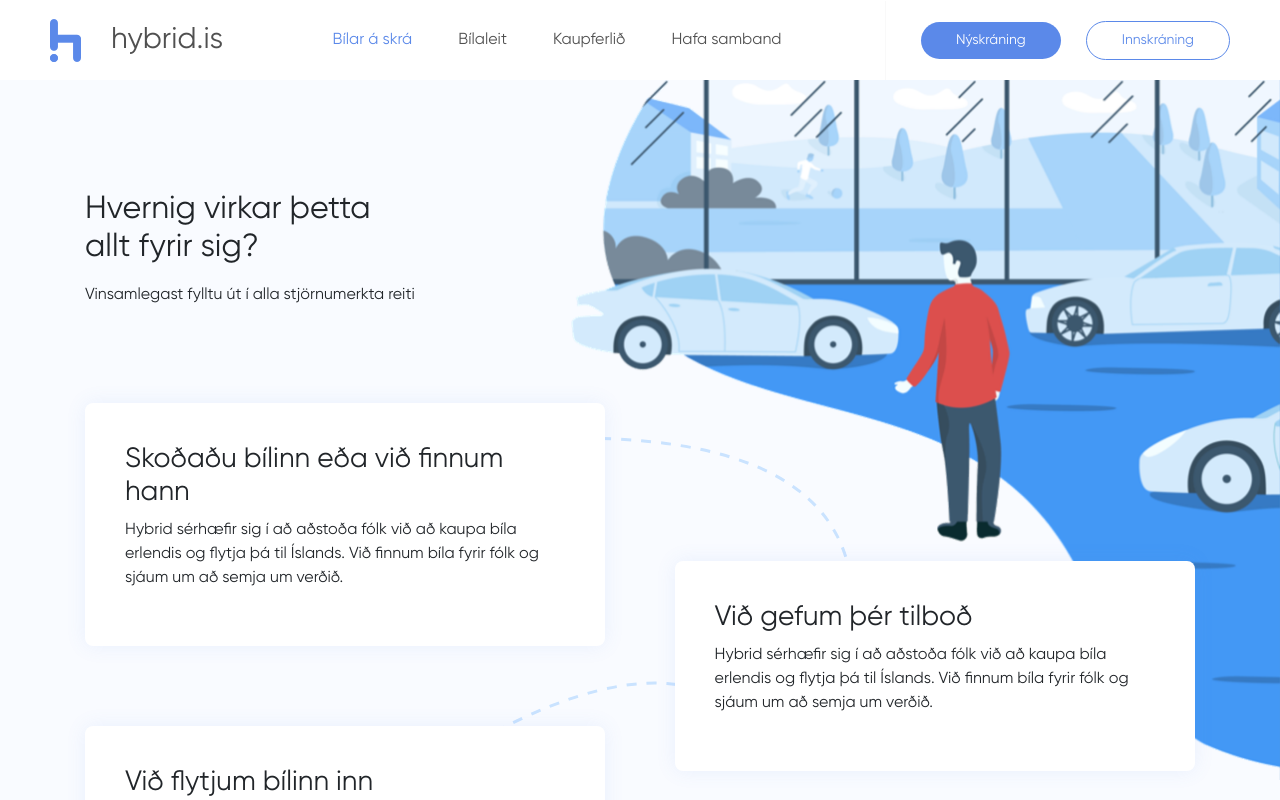
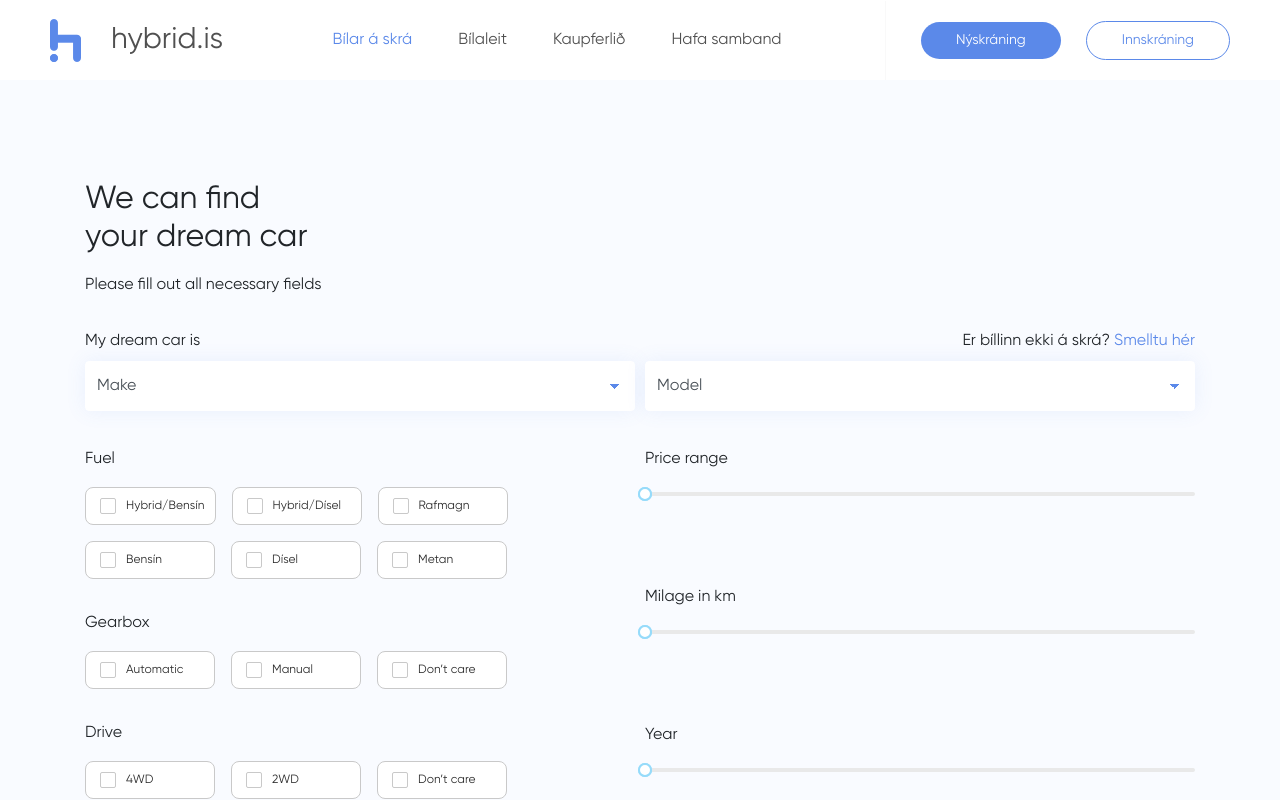
Before and after one commit to AbdurRehman712/hybrid-frontend, a React (Create React App) app: page / in a window 1280 px wide. Shown: the top 800 px of the page. Built offline with nearby package versions, Linux system fonts and the light colour scheme.

Commit message:
Routing Updated

```diff
--- a/src/App.js
+++ b/src/App.js
@@ -12,10 +12,10 @@ class App extends Component {
     <div className="App">
         <Header />
         <Switch>
-          <Route exact path='/' component={Home} />
+          <Route exact path='/' component={FindCarPage} />
           <Route exact path='/login' component={LoginPage} />
           <Route exact path='/contact' component={ContactPage} />
-          <Route exact path='/find' component={FindCarPage} />
+          <Route exact path='/buying-process' component={Home} />
         </Switch>
         <Footer />
     </div>
--- a/src/compontents/pages/FindCarPage.js
+++ b/src/compontents/pages/FindCarPage.js
@@ -1,11 +1,11 @@
 import React, { Component } from 'react';
-import Find from '../sections/forms/find/Find';
+import FindForm from '../sections/forms/find/FindForm';
 
 class FindCarPage extends Component {
     render() {
         return (
             <div>
-                <Find />
+                <FindForm />
             </div>
         )
     }
--- a/src/compontents/sections/forms/find/find.js
+++ b/src/compontents/sections/forms/find/FindForm.js
@@ -1,13 +1,13 @@
 import React, { Component } from 'react';
 import { Container, Row, Col, Form} from 'react-bootstrap';
 import 'rc-slider/assets/index.css';
-import './Find.css'
+import './find-form.css'
 
 const Slider = require('rc-slider');
 const createSliderWithTooltip = Slider.createSliderWithTooltip;
 const Range = createSliderWithTooltip(Slider.Range);
 
-class Find extends Component {
+class FindForm extends Component {
     render() {
         return (
             <section className="findcar">
@@ -207,4 +207,4 @@ class Find extends Component {
     }
 }
 
-export default Find
+export default FindForm
--- a/src/compontents/sections/header/Header.js
+++ b/src/compontents/sections/header/Header.js
@@ -16,7 +16,7 @@ class Header extends Component {
                         <Nav className="mx-auto">
                             <Nav.Link className="active" href="#home">Bílar á skrá</Nav.Link>
                             <Nav.Link href="#link">Bílaleit</Nav.Link>
-                            <Nav.Link href="#link">Kaupferlið</Nav.Link>
+                            <Nav.Link as={Link} to="/buying-process">Kaupferlið</Nav.Link>
                             <Nav.Link as={Link} to="/contact">Hafa samband</Nav.Link>
                         </Nav>
                         <Nav>
```
Also changed, not shown: src/compontents/sections/forms/find/find-form.css (renamed from src/compontents/sections/forms/find/find.css).
